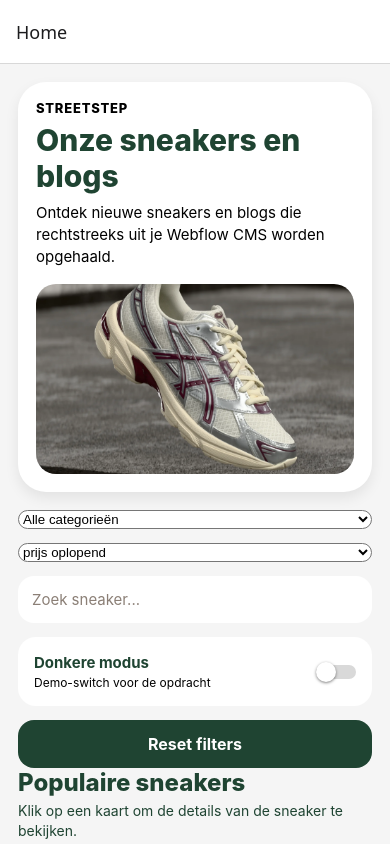
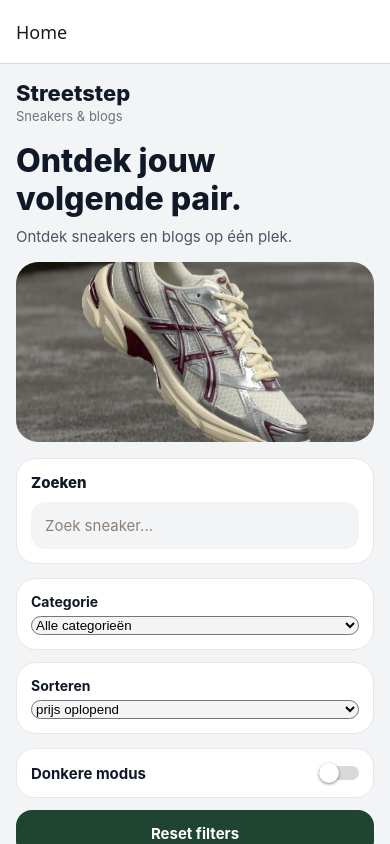
Before and after one commit to mikaluuv/mobile-app-2, a React Native app: screen /Home in a window 390 px wide. Built offline with nearby package versions, Linux system fonts and the light colour scheme; no server answers.

Commit message:
[react-native]-[layout wijzigingen].

```diff
--- a/components/ProductCard.js
+++ b/components/ProductCard.js
@@ -13,16 +13,37 @@ export default function ProductCard({
   const navigation = useNavigation();
 
   return (
-    <View style={styles.card}>
+    <Pressable
+      style={styles.card}
+      onPress={() =>
+        navigation.navigate("Details", {
+          product: { title, description, price, image, details, type },
+        })
+      }
+    >
       <Image
         source={image || require("../assets/sne.webp")}
         style={styles.image}
       />
 
       <View style={styles.content}>
-        <Text style={styles.title}>{title}</Text>
-        <Text style={styles.description}>{description}</Text>
-        <Text style={styles.price}>{price}</Text>
+        <Text numberOfLines={1} style={styles.title}>
+          {title}
+        </Text>
+
+        <Text numberOfLines={2} style={styles.description}>
+          {description}
+        </Text>
+
+        <View style={styles.bottomRow}>
+          <Text style={styles.price}>{price}</Text>
+
+          <View style={styles.tag}>
+            <Text style={styles.tagText}>
+              {type === "blog" ? "Blog" : "Sneaker"}
+            </Text>
+          </View>
+        </View>
 
         <Pressable
           style={styles.button}
@@ -33,63 +54,86 @@ export default function ProductCard({
           }
         >
           <Text style={styles.buttonText}>
-            {type === "blog" ? "Lees blog" : "Bekijk product"}
+            {type === "blog" ? "Lees" : "Bekijk"}
           </Text>
         </Pressable>
       </View>
-    </View>
+    </Pressable>
   );
 }
 
 const styles = StyleSheet.create({
   card: {
     backgroundColor: "#ffffff",
-    borderRadius: 22,
+    borderRadius: 18,
     width: "48%",
     marginBottom: 16,
     overflow: "hidden",
-    shadowColor: "#000",
-    shadowOpacity: 0.08,
-    shadowRadius: 14,
-    shadowOffset: { width: 0, height: 6 },
-    elevation: 4,
+    borderWidth: 1,
+    borderColor: "#e5e7eb",
   },
+
   image: {
     width: "100%",
-    height: 140,
-    backgroundColor: "#f6f6f6",
+    height: 120,
+    backgroundColor: "#f3f4f6",
   },
+
   content: {
-    padding: 14,
+    padding: 12,
   },
+
   title: {
-    fontWeight: "800",
-    fontSize: 16,
-    color: "black",
-    marginBottom: 7,
+    fontWeight: "700",
+    fontSize: 15,
+    color: "#111827",
+    marginBottom: 4,
   },
+
   description: {
-    color: "black",
-    fontSize: 13,
-    lineHeight: 18,
-    minHeight: 52,
+    color: "#6b7280",
+    fontSize: 12,
+    lineHeight: 16,
+    marginBottom: 8,
+  },
+
+  bottomRow: {
+    flexDirection: "row",
+    justifyContent: "space-between",
+    alignItems: "center",
     marginBottom: 10,
   },
+
   price: {
     color: "#1f4432",
     fontWeight: "800",
-    fontSize: 16,
-    marginBottom: 12,
+    fontSize: 14,
   },
+
+  tag: {
+    backgroundColor: "#f3f4f6",
+    paddingHorizontal: 8,
+    paddingVertical: 4,
+    borderRadius: 10,
+  },
+
+  tagText: {
+    fontSize: 10,
+    fontWeight: "700",
+    color: "#374151",
+  },
+
   button: {
-    backgroundColor: "#1f4432",
-    paddingVertical: 11,
-    borderRadius: 14,
+    borderWidth: 1,
+    borderColor: "#1f4432",
+    paddingVertical: 8,
+    borderRadius: 12,
   },
+
   buttonText: {
-    color: "#fffaf5",
+    color: "#1f4432",
     textAlign: "center",
     fontWeight: "700",
-    fontSize: 13,
+    fontSize: 12,
   },
 });
--- a/screens/HomeScreen.js
+++ b/screens/HomeScreen.js
@@ -7,7 +7,6 @@ import {
   ScrollView,
   StyleSheet,
   TextInput,
-  Button,
   Switch,
   Image,
 } from "react-native";
@@ -165,7 +164,6 @@ const HomeScreen = ({ route }) => {
 
       return product.type === selectedCategory;
     })
-
     .sort((a, b) => {
       const priceA = Number.parseFloat(String(a.price).replace(/[^\d.]/g, ""));
       const priceB = Number.parseFloat(String(b.price).replace(/[^\d.]/g, ""));
@@ -191,20 +189,39 @@ const HomeScreen = ({ route }) => {
     <ScrollView style={styles.container} contentContainerStyle={styles.content}>
       <StatusBar style="dark" />
 
-      <View style={styles.hero}>
-        <Text style={styles.kicker}>Streetstep</Text>
-        <Text style={styles.title}>Onze sneakers en blogs</Text>
-        <Text style={styles.subtitle}>
-          Ontdek nieuwe sneakers en blogs die rechtstreeks uit je Webflow CMS
-          worden opgehaald.
+      <View style={styles.topBar}>
+        <View>
+          <Text style={styles.brand}>Streetstep</Text>
+          <Text style={styles.smallText}>Sneakers & blogs</Text>
+        </View>
+      </View>
+
+      <View style={styles.introBlock}>
+        <Text style={styles.pageTitle}>Ontdek jouw volgende pair.</Text>
+        <Text style={styles.pageSubtitle}>
+          Ontdek sneakers en blogs op één plek.
         </Text>
+      </View>
 
       <Image
         source={require("../assets/sne.webp")}
-          style={styles.heroImage}
+        style={styles.bannerImage}
+      />
+
+      <View style={styles.searchCard}>
+        <Text style={styles.cardTitle}>Zoeken</Text>
+        <TextInput
+          placeholder="Zoek sneaker..."
+          placeholderTextColor="#8b7f76"
+          value={searchText}
+          onChangeText={setSearchText}
+          style={styles.search}
         />
       </View>
 
+      <View style={styles.filtersRow}>
+        <View style={styles.filterBox}>
+          <Text style={styles.filterLabel}>Categorie</Text>
           <Picker
             selectedValue={selectedCategory}
             onValueChange={(itemValue) => setSelectedCategory(itemValue)}
@@ -214,7 +231,10 @@ const HomeScreen = ({ route }) => {
             <Picker.Item label="Sneakers" value="product" />
             <Picker.Item label="Blogs" value="blog" />
           </Picker>
+        </View>
 
+        <View style={styles.filterBox}>
+          <Text style={styles.filterLabel}>Sorteren</Text>
           <Picker
             selectedValue={sortOption}
             onValueChange={(itemValue) => setSortOption(itemValue)}
@@ -225,21 +245,12 @@ const HomeScreen = ({ route }) => {
             <Picker.Item label="titel A-Z" value="title-asc" />
             <Picker.Item label="titel Z-A" value="title-desc" />
           </Picker>
-
-      <TextInput
-        placeholder="Zoek sneaker..."
-        placeholderTextColor="#8b7f76"
-        value={searchText}
-        onChangeText={setSearchText}
-        style={styles.search}
-      />
-
-      <View style={styles.controls}>
-        <View>
-          <Text style={styles.controlTitle}>Donkere modus</Text>
-          <Text style={styles.controlText}>Demo-switch voor de opdracht</Text>
+        </View>
       </View>
 
+      <View style={styles.toolsRow}>
+        <View style={styles.switchCard}>
+          <Text style={styles.controlTitle}>Donkere modus</Text>
           <Switch
             value={isEnabled}
             onValueChange={() => setIsEnabled(!isEnabled)}
@@ -248,11 +259,13 @@ const HomeScreen = ({ route }) => {
           />
         </View>
 
-      <Pressable style={styles.customButton} onPress={resetFilters}>
-        <Text style={styles.customButtonText}>Reset filters</Text>
+        <Pressable style={styles.resetButton} onPress={resetFilters}>
+          <Text style={styles.resetButtonText}>Reset filters</Text>
         </Pressable>
+      </View>
 
       <View style={styles.sectionHeader}>
+        <View>
           <Text style={styles.sectionTitle}>Populaire sneakers</Text>
           <Text style={styles.sectionText}>
             {isLoading
@@ -260,10 +273,8 @@ const HomeScreen = ({ route }) => {
               : "Klik op een kaart om de details van de sneaker te bekijken."}
           </Text>
         </View>
-
-      <Text style={styles.resultCount}>
-        {filteredProducts.length} sneakers gevonden
-      </Text>
+        <Text style={styles.resultCount}>{filteredProducts.length}</Text>
+      </View>
 
       <View style={styles.grid}>
         {filteredProducts.map((product) => (
@@ -280,6 +291,7 @@ const HomeScreen = ({ route }) => {
       </View>
 
       <View style={styles.sectionHeader}>
+        <View>
           <Text style={styles.sectionTitle}>Sneaker blogs</Text>
           <Text style={styles.sectionText}>
             {isLoading
@@ -287,10 +299,8 @@ const HomeScreen = ({ route }) => {
               : "Klik op een blog om de volledige inhoud te bekijken."}
           </Text>
         </View>
-
-      <Text style={styles.resultCount}>
-        {filteredBlogs.length} blogs gevonden
-      </Text>
+        <Text style={styles.resultCount}>{filteredBlogs.length}</Text>
+      </View>
 
       <View style={styles.grid}>
         {filteredBlogs.map((blog) => (
@@ -312,122 +322,169 @@ const HomeScreen = ({ route }) => {
 const styles = StyleSheet.create({
   container: {
     flex: 1,
-    backgroundColor: "#f5f5f5",
+    backgroundColor: "#f3f4f6",
   },
   content: {
-    padding: 18,
+    padding: 16,
     paddingBottom: 36,
   },
-  hero: {
-    backgroundColor: "#ffffff",
-    borderRadius: 28,
-    padding: 18,
+  topBar: {
     marginBottom: 18,
-    shadowColor: "#000",
-    shadowOpacity: 0.08,
-    shadowRadius: 14,
-    shadowOffset: { width: 0, height: 6 },
-    elevation: 4,
   },
-  kicker: {
-    color: "black",
+  brand: {
+    fontSize: 22,
+    fontWeight: "800",
+    color: "#111827",
+  },
+  smallText: {
     fontSize: 13,
+    color: "#6b7280",
+    marginTop: 2,
+  },
+  topBadge: {
+    backgroundColor: "#1f4432",
+    paddingHorizontal: 12,
+    paddingVertical: 8,
+    borderRadius: 14,
+  },
+  topBadgeText: {
+    color: "#ffffff",
+    fontSize: 12,
     fontWeight: "800",
-    textTransform: "uppercase",
-    marginBottom: 6,
-    letterSpacing: 0.8,
   },
-  title: {
-    color: "#1f4432",
-    fontSize: 30,
+  introBlock: {
+    marginBottom: 14,
+  },
+  pageTitle: {
+    fontSize: 32,
+    lineHeight: 38,
     fontWeight: "800",
+    color: "#111827",
     marginBottom: 8,
+    maxWidth: 260,
   },
-  subtitle: {
-    color: "black",
+  pageSubtitle: {
     fontSize: 15,
     lineHeight: 22,
+    color: "#4b5563",
+    maxWidth: 320,
+  },
+  bannerImage: {
+    width: "100%",
+    height: 180,
+    borderRadius: 22,
     marginBottom: 16,
+    backgroundColor: "#e5e7eb",
   },
-  heroImage: {
-    width: "100%",
-    height: 190,
+  searchCard: {
+    backgroundColor: "#ffffff",
     borderRadius: 20,
+    padding: 14,
+    marginBottom: 14,
+    borderWidth: 1,
+    borderColor: "#e5e7eb",
+  },
+  cardTitle: {
+    fontSize: 15,
+    fontWeight: "800",
+    color: "#111827",
+    marginBottom: 10,
+  },
+  search: {
+    backgroundColor: "#f3f4f6",
+    paddingHorizontal: 14,
+    paddingVertical: 14,
+    borderRadius: 14,
+    color: "#111827",
+    fontSize: 15,
+  },
+  filtersRow: {
+    gap: 12,
+    marginBottom: 14,
+  },
+  filterBox: {
+    backgroundColor: "#ffffff",
+    borderRadius: 20,
+    padding: 14,
+    borderWidth: 1,
+    borderColor: "#e5e7eb",
+  },
+  filterLabel: {
+    fontSize: 14,
+    fontWeight: "700",
+    color: "#111827",
+    marginBottom: 6,
   },
   picker: {
-    backgroundColor: "#ffffff",
-    marginBottom: 14,
-    borderRadius: 16,
+    backgroundColor: "#f3f4f6",
+    borderRadius: 14,
   },
-  search: {
-    backgroundColor: "#ffffff",
-    paddingHorizontal: 14,
-    paddingVertical: 14,
-    borderRadius: 16,
-    marginBottom: 14,
-    color: "#2f241f",
-    fontSize: 15,
+  toolsRow: {
+    gap: 12,
+    marginBottom: 22,
   },
-  controls: {
+  switchCard: {
     backgroundColor: "#ffffff",
     borderRadius: 18,
-    padding: 16,
-    marginBottom: 14,
+    padding: 14,
+    borderWidth: 1,
+    borderColor: "#e5e7eb",
     flexDirection: "row",
     justifyContent: "space-between",
     alignItems: "center",
   },
   controlTitle: {
-    color: "#1f4432",
+    fontSize: 15,
+    fontWeight: "700",
+    color: "#111827",
+  },
+  resetButton: {
+    backgroundColor: "#1f4432",
+    borderRadius: 16,
+    paddingVertical: 14,
+    alignItems: "center",
+  },
+  resetButtonText: {
+    color: "#ffffff",
     fontWeight: "700",
     fontSize: 15,
-    marginBottom: 3,
-  },
-  controlText: {
-    color: "black",
-    fontSize: 12,
-  },
-  buttonWrap: {
-    borderRadius: 16,
-    overflow: "hidden",
-    marginBottom: 18,
   },
   sectionHeader: {
+    flexDirection: "row",
+    justifyContent: "space-between",
+    alignItems: "flex-start",
     marginBottom: 14,
+    gap: 10,
   },
   sectionTitle: {
-    color: "#1f4432",
-    fontSize: 24,
+    color: "#111827",
+    fontSize: 22,
     fontWeight: "800",
     marginBottom: 4,
   },
   sectionText: {
-    color: "#1f4432",
+    color: "#4b5563",
     fontSize: 14,
     lineHeight: 20,
+    maxWidth: 280,
+  },
+  resultCount: {
+    backgroundColor: "#e5e7eb",
+    color: "#111827",
+    fontSize: 14,
+    fontWeight: "800",
+    minWidth: 38,
+    textAlign: "center",
+    paddingVertical: 9,
+    borderRadius: 19,
+    overflow: "hidden",
+    marginTop: 4,
   },
   grid: {
     flexDirection: "row",
     flexWrap: "wrap",
     justifyContent: "space-between",
-  },
-  customButton: {
-    backgroundColor: "#1f4432",
-    paddingVertical: 14,
-    borderRadius: 16,
-    alignItems: "center",
-  },
-
-  customButtonText: {
-    color: "white",
-    fontWeight: "700",
-    fontSize: 16,
-  },
-  resultCount: {
-    color: "#1f4432",
-    fontSize: 13,
-    fontWeight: "600",
-    marginTop: 6,
+    marginBottom: 18,
   },
 });
 
--- a/screens/ProductDetail.js
+++ b/screens/ProductDetail.js
@@ -18,7 +18,7 @@ const ProductDetail = ({ route, navigation }) => {
       <StatusBar style="dark" />
 
       <Pressable style={styles.backButton} onPress={() => navigation.goBack()}>
-        <Text style={styles.backText}>Terug</Text>
+        <Text style={styles.backText}>← Terug</Text>
       </Pressable>
 
       <Image
@@ -26,21 +26,29 @@ const ProductDetail = ({ route, navigation }) => {
         style={styles.image}
       />
 
-      <View style={styles.card}>
-        <Text style={styles.label}>
+      <View style={styles.mainCard}>
+        <View style={styles.topRow}>
+          <View style={styles.typeBadge}>
+            <Text style={styles.typeBadgeText}>
               {isBlog ? "Blog details" : "Product details"}
             </Text>
+          </View>
+
+          <Text style={styles.price}>{product?.price || "EUR 129.95"}</Text>
+        </View>
+
         <Text style={styles.title}>{product?.title || "Smart Sneaker"}</Text>
-        <Text style={styles.price}>{product?.price || "EUR 129.95"}</Text>
 
+        <View style={styles.sectionCard}>
           <Text style={styles.sectionTitle}>Beschrijving</Text>
           <Text style={styles.description}>
             {product?.description ||
               "Stijlvolle sneaker met een moderne look voor dagelijks gebruik."}
           </Text>
+        </View>
 
-        <View style={styles.infoBox}>
-          <Text style={styles.infoTitle}>Alle details</Text>
+        <View style={styles.sectionCardAlt}>
+          <Text style={styles.sectionTitle}>Alle details</Text>
           <Text style={styles.infoText}>
             {product?.details ||
               "Deze sneaker combineert comfort, stijl en een sterke afwerking voor elke dag."}
@@ -53,15 +61,17 @@ const ProductDetail = ({ route, navigation }) => {
               <Text style={styles.quantityLabel}>Aantal</Text>
 
               <View style={styles.quantityControls}>
-                <View style={styles.quantityButton}>
+                <Pressable style={styles.quantityButton}>
                   <Text style={styles.quantityButtonText}>-</Text>
+                </Pressable>
+
+                <View style={styles.quantityValueBox}>
+                  <Text style={styles.quantityText}>1</Text>
                 </View>
 
-                <Text style={styles.quantityText}>1</Text>
-
-                <View style={styles.quantityButton}>
+                <Pressable style={styles.quantityButton}>
                   <Text style={styles.quantityButtonText}>+</Text>
-                </View>
+                </Pressable>
               </View>
             </View>
 
@@ -78,99 +88,109 @@ const ProductDetail = ({ route, navigation }) => {
 const styles = StyleSheet.create({
   container: {
     flex: 1,
-    backgroundColor: "#f5f5f5",
+    backgroundColor: "#f3f4f6",
   },
   content: {
-    padding: 18,
+    padding: 16,
     paddingBottom: 36,
   },
   backButton: {
     alignSelf: "flex-start",
-    backgroundColor: "black",
-    paddingHorizontal: 18,
+    backgroundColor: "#ffffff",
+    borderWidth: 1,
+    borderColor: "#e5e7eb",
+    paddingHorizontal: 14,
     paddingVertical: 10,
     borderRadius: 14,
     marginBottom: 16,
   },
   backText: {
-    color: "#f5f5f5",
+    color: "#111827",
     textAlign: "center",
     fontWeight: "700",
+    fontSize: 14,
   },
   image: {
     width: "100%",
-    height: 260,
-    borderRadius: 24,
-    marginBottom: 18,
+    height: 240,
+    borderRadius: 22,
+    marginBottom: 16,
+    backgroundColor: "#e5e7eb",
   },
-  card: {
+  mainCard: {
     backgroundColor: "#ffffff",
-    padding: 20,
-    borderRadius: 24,
-    shadowColor: "#000",
-    shadowOpacity: 0.08,
-    shadowRadius: 14,
-    shadowOffset: { width: 0, height: 6 },
-    elevation: 4,
+    padding: 18,
+    borderRadius: 22,
+    borderWidth: 1,
+    borderColor: "#e5e7eb",
   },
-  label: {
-    color: "#black",
-    fontSize: 13,
+  topRow: {
+    flexDirection: "row",
+    justifyContent: "space-between",
+    alignItems: "center",
+    marginBottom: 12,
+    gap: 10,
+  },
+  typeBadge: {
+    backgroundColor: "#f3f4f6",
+    paddingHorizontal: 10,
+    paddingVertical: 6,
+    borderRadius: 12,
+  },
+  typeBadgeText: {
+    color: "#374151",
+    fontSize: 11,
     fontWeight: "800",
     textTransform: "uppercase",
-    marginBottom: 8,
-    letterSpacing: 0.8,
   },
   title: {
-    color: "black",
-    fontSize: 30,
+    color: "#111827",
+    fontSize: 28,
     fontWeight: "800",
-    marginBottom: 8,
+    marginBottom: 14,
   },
   price: {
     color: "#1f4432",
     fontWeight: "800",
-    fontSize: 20,
-    marginBottom: 18,
+    fontSize: 18,
+  },
+  sectionCard: {
+    backgroundColor: "#f9fafb",
+    borderRadius: 16,
+    padding: 14,
+    marginBottom: 14,
+  },
+  sectionCardAlt: {
+    backgroundColor: "#f3f4f6",
+    borderRadius: 16,
+    padding: 14,
+    marginBottom: 16,
   },
   sectionTitle: {
-    color: "#2f241f",
-    fontSize: 16,
+    color: "#111827",
+    fontSize: 15,
     fontWeight: "800",
     marginBottom: 6,
   },
   description: {
-    color: "grey",
-    fontSize: 15,
-    lineHeight: 22,
-    marginBottom: 16,
-  },
-  infoBox: {
-    backgroundColor: "#f6f6f6",
-    borderRadius: 18,
-    padding: 15,
-    marginBottom: 18,
-  },
-  infoTitle: {
-    fontWeight: "800",
-    fontSize: 16,
-    color: "black",
-    marginBottom: 6,
+    color: "#4b5563",
+    fontSize: 14,
+    lineHeight: 21,
   },
   infoText: {
-    color: "black",
+    color: "#374151",
     lineHeight: 21,
     fontSize: 14,
   },
   quantityBox: {
-    backgroundColor: "#f5f5f5",
-    borderRadius: 18,
-    padding: 15,
-    marginBottom: 18,
+    backgroundColor: "#f9fafb",
+    borderRadius: 16,
+    padding: 14,
+    marginBottom: 16,
   },
   quantityLabel: {
-    color: "black",
-    fontSize: 16,
+    color: "#111827",
+    fontSize: 15,
     fontWeight: "800",
     marginBottom: 10,
   },
@@ -178,33 +198,44 @@ const styles = StyleSheet.create({
     flexDirection: "row",
     alignItems: "center",
     justifyContent: "space-between",
+    gap: 12,
   },
   quantityButton: {
     backgroundColor: "#1f4432",
-    width: 42,
-    height: 42,
+    width: 44,
+    height: 44,
     borderRadius: 12,
     alignItems: "center",
     justifyContent: "center",
   },
   quantityButtonText: {
-    color: "#1f4432",
+    color: "#ffffff",
     fontSize: 20,
     fontWeight: "800",
   },
+  quantityValueBox: {
+    flex: 1,
+    backgroundColor: "#ffffff",
+    borderWidth: 1,
+    borderColor: "#d1d5db",
+    borderRadius: 12,
+    height: 44,
+    alignItems: "center",
+    justifyContent: "center",
+  },
   quantityText: {
-    color: "#1f4432",
-    fontSize: 20,
+    color: "#111827",
+    fontSize: 18,
     fontWeight: "800",
   },
   buyButton: {
     backgroundColor: "#1f4432",
-    paddingVertical: 14,
-    borderRadius: 16,
+    paddingVertical: 15,
+    borderRadius: 14,
     alignItems: "center",
   },
   buyButtonText: {
-    color: "#fffaf5",
+    color: "#ffffff",
     fontWeight: "800",
     fontSize: 15,
   },
```
Lines whose indentation alone changed are shown as unchanged.
